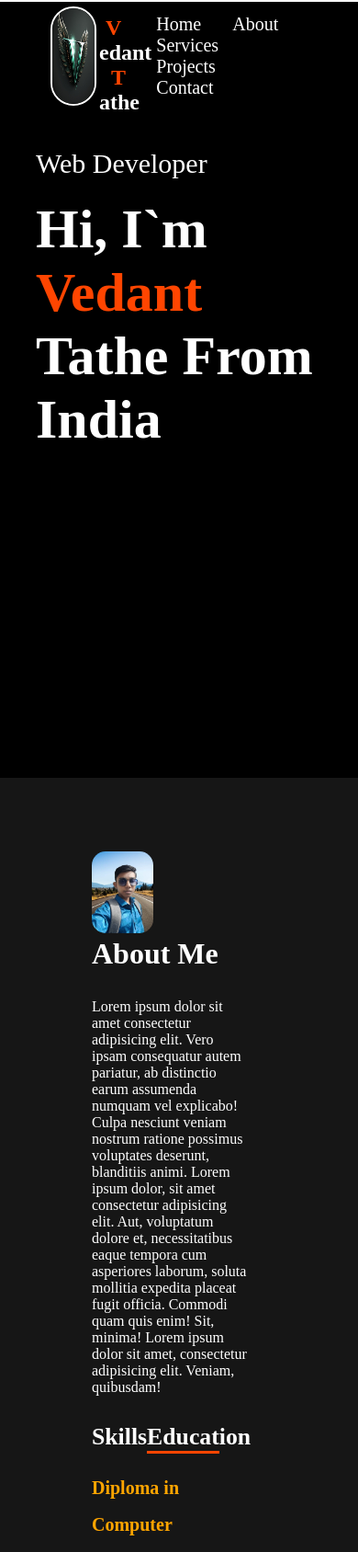
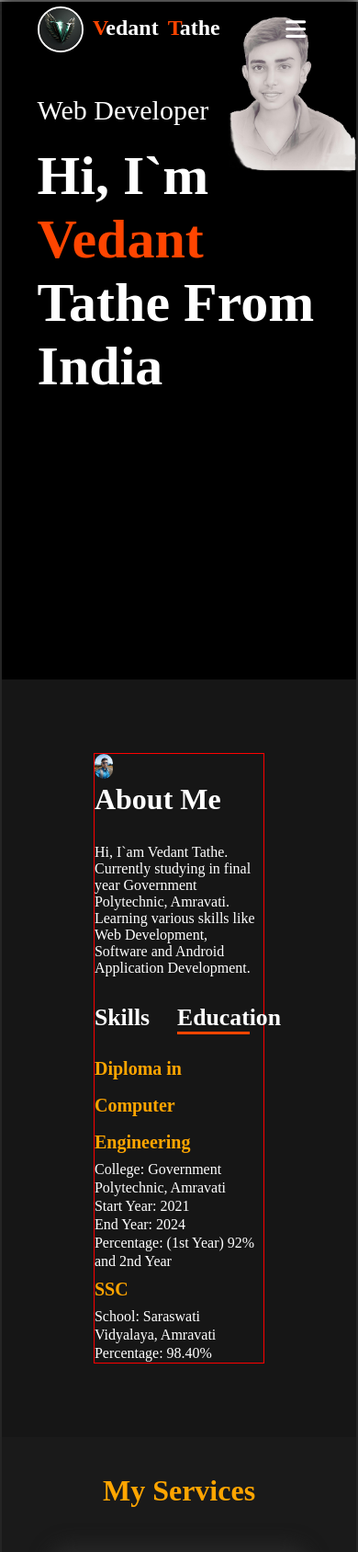
Before and after one commit to VedantTathe/Portfolio_Website, a PHP site: page / in a window 390 px wide. Shown: the top 1688 px of the page at 92% size. Run offline with PHP 8.4, Linux system fonts and the light colour scheme; some libraries are stand-ins or nearby versions.

Commit message:
responsive menubar and contact page added

```diff
--- a/css/style.css
+++ b/css/style.css
@@ -65,7 +65,7 @@ nav div h1 {
     display: inline-block;
 }
 
-nav>div {
+nav div:first-child {
     display: flex;
     height: 100%;
 
@@ -90,6 +90,10 @@ nav>div {
 .menu_scroll {
     position: fixed;
     right: 5vh;
+}
+
+.disp_conetents{
+    display: contents;
 }
 
 /* <------------hero section------------> */
@@ -410,7 +414,7 @@ nav>div {
 }
 
 .contact_left h1 {
-    margin-left: -25px;
+    margin-left: -18px;
 }
 
 .symbols i {
@@ -485,6 +489,14 @@ form button:hover {
     transform: translateY(-5px);
 }
 
+form>div{
+    text-align: center;
+}
+
+form button{width: 30%;
+
+
+}
 /* <------------copyright section----------> */
 
 .copyright_sec p {
@@ -503,10 +515,17 @@ form button:hover {
     color: orangered;
 }
 
+/* <---------bars and close bar icon--------> */
 
-/* <---making website responsive---> */
+#navbar i {
+    display: none;
+    /* background-color: red; */
+}
 
-@media only screen and (min-width: 1350px) {
+
+/* <---making website responsive for larger screens---> */
+
+@media only screen and (min-width: 1411px) {
 
     .second_div {
         margin: auto;
@@ -527,12 +546,187 @@ form button:hover {
         height: fit-content;
     }
 
-    .nav_scroll{
+    .nav_scroll {
         width: 70%;
     }
+
     .menu_scroll {
         position: fixed;
-        right: 35vh;
+        right: 50vh;
+        /* right: 34vh; */
     }
 
 }
+
+
+/* <---making website responsive for smaller screens---> */
+
+#navbar i:hover{
+    box-shadow: 0 0 1.25rem 0.625rem hsl(0deg 0% 15.38%);
+    /* display: inline; */
+    color: brown;
+    background-color: #2a2827;
+}
+
+@media only screen and (max-width: 1058px) {
+
+    .second_div {
+        margin: auto;
+        width: 99%;
+    }
+
+    .first_div {
+        background-color: #1f1f1f;
+    }
+
+    .third_div {
+        box-shadow: 0 0 1.25rem 0.625rem hsl(0deg 0% 15.38%);
+    }
+
+    #hero_page {
+        width: auto;
+        height: fit-content;
+    }
+
+    .nav_scroll {
+        width: 99%;
+
+    }
+
+    #hero_page {
+        background-size: 100%;
+        background-repeat: no-repeat;
+    }
+
+    #navbar i{
+        display: block;
+    }
+
+    #navbar i {
+        font-size: 25px;
+        cursor: pointer;
+    }
+
+    .nav_scroll .fa-bars {
+
+        margin-right: 10vh;
+    }
+
+    .about_menu {
+        margin: 20px 10px;
+    }
+
+    .about_menu h3 {
+        margin: 0px 40px 0px -10px;
+    }
+
+
+
+    .contact_left h1 {
+        font-size: 4vw;
+    }
+    .contact_left p {
+        display: flex;
+    }
+
+    #about_page img {
+        width: 120%;
+    }
+
+    #menubar{
+        background-color: #ca551c;
+        height: 100vh;
+        width: 60vw;
+        margin: auto;
+        position: fixed;
+        /* right: 0; */
+        right: -850px;
+        top: 0;
+        opacity: 92%;
+        z-index: 999;
+        border: 2px solid rgb(180, 81, 5);
+        box-shadow: 0 0 1.25rem 0.625rem hsla(16, 100%, 50%, 0.516);
+        padding: 3vw;
+        transition: right 0.5s;
+
+    }
+
+    #menubar li{
+        display: block;
+        padding: 5vh;
+        border: 1px solid rgba(158, 47, 47, 0.459);
+        text-align: center;
+    }
+
+
+
+    #menubar li:hover{
+        background-color: rgb(202, 117, 27);
+
+    }
+
+    #menubar a{
+        width: 100%;
+        display: block;
+        margin: 0;
+
+    }
+
+    #menubar a:hover{
+        box-shadow: 0 0 1.25rem 0.625rem hsl(0deg 0% 15.38%);
+
+    }
+
+    #menubar i{
+    /* border: 1px solid rgb(180, 81, 5); */
+    text-align: center;
+    }
+}
+
+
+
+@media only screen and (max-width: 950px) {
+
+    .nav_scroll .fa-bars {
+
+        margin-right: 5vh;
+    }
+
+    #navbar{
+        margin-left: 0;
+        padding-left: 10vw;
+    }
+
+
+    .row{
+        border: 1px solid red;
+        display: block;
+    }
+    .contact_left{
+        margin: 0;
+        padding: 0;
+        text-align: center;
+        border: 1px solid red;
+    }
+
+
+    .contact_left p{
+        margin: auto;
+        width: fit-content;
+    }
+
+    .contact_left h1{
+        /* color: red; */
+        font-size: 7vw;
+        margin: auto;
+        padding: 0px 0px 30px 0px;
+    }
+
+
+
+}
+
+#about_page img {
+    width: 20px;
+/* 120% */
+}
--- a/index.html
+++ b/index.html
@@ -26,13 +26,18 @@
                             </div>
 
                         </div>
-                        <ul id="menu">
+                        <div id="menu">
+                            <ul id="menubar">
+                                <i class="fa-solid fa-xmark" onclick="menuClose()"></i>
+
                                 <li><a href="#hero_page">Home</a></li>
                                 <li><a href="#about_page">About</a></li>
                                 <li><a href="#services_page">Services</a></li>
                                 <li><a href="#projects_page">Projects</a></li>
                                 <li><a href="#contacts_page">Contact</a></li>
                             </ul>
+                            <i class="fa-solid fa-bars" onclick="menuOpen()"></i>
+                        </div>
                     </nav>
 
                     <div id="hero_text">
@@ -51,18 +56,10 @@
                             </div>
                             <div class="about_col_2">
                                 <h1>About Me</h1>
-                                <p>Lorem ipsum dolor sit amet consectetur adipisicing elit. Vero ipsam consequatur autem
-                                    pariatur, ab distinctio earum assumenda numquam vel explicabo! Culpa nesciunt veniam
-                                    nostrum
-                                    ratione possimus voluptates deserunt, blanditiis animi. Lorem ipsum dolor, sit amet
-                                    consectetur adipisicing elit. Aut, voluptatum dolore et, necessitatibus eaque
-                                    tempora
-                                    cum
-                                    asperiores laborum, soluta mollitia expedita placeat fugit officia. Commodi quam
-                                    quis
-                                    enim!
-                                    Sit, minima! Lorem ipsum dolor sit amet, consectetur adipisicing elit. Veniam,
-                                    quibusdam!
+                                <p>
+                                    Hi, I`am Vedant Tathe. Currently studying in final year Government Polytechnic,
+                                    Amravati. Learning various skills like Web Development, Software and Android
+                                    Application Development.
                                 </p>
 
                                 <div class="about_menu">
@@ -181,6 +178,7 @@
                         <div class="row">
                             <div class="contact_left">
                                 <h1 class="contactme" style="color: orange;">Contact Me</h1>
+
                                 <p><a
                                         href="https://mail.google.com/mail/u/0/#inbox?compose=GTvVlcSPFrFFVwmLxKMHvrtjtlccwRcDMSjFLWLFDBPBdhbxMkFttsvwJPFDhldHPNzQTDTqvLJNq"><i
                                             class="fa-solid fa-paper-plane"></i></a>tathevedant70@gmail.com</p>
@@ -207,7 +205,9 @@
                                         required>
                                     <textarea class="form" name="Message" id="message" rows="6"
                                         placeholder="Your Message"></textarea>
-                                    <button class="form" type="submit" name="Button" id="button">Submit</button>
+
+                                    <div> <button class="form" type="submit" name="Button" id="button">Submit</button>
+                                    </div>
                                 </form>
                             </div>
                         </div>
@@ -224,7 +224,6 @@
         </div>
 
     </div>
-
 
 
 
@@ -257,13 +256,16 @@
         function scrollFunction() {
             if (document.body.scrollTop > 400 || document.documentElement.scrollTop > 400) {
                 var nav = document.getElementById("navbar");
+                var menubar = document.getElementById("menubar");
                 var menu = document.getElementById("menu");
 
                 nav.classList.add("nav_scroll");
-                menu.classList.add("menu_scroll");
+                menubar.classList.add("menu_scroll");
+                menu.classList.add("disp_conetents");
             } else {
                 document.getElementById("navbar").classList.remove("nav_scroll");
-                document.getElementById("menu").classList.remove("menu_scroll");
+                document.getElementById("menubar").classList.remove("menu_scroll");
+                document.getElementById("menu").classList.remove("disp_conetents");
             }
         }
 
@@ -281,8 +283,42 @@
                 destination.scrollIntoView({
                     behavior: 'smooth'
                 });
+                if(window.innerWidth <= 1058)
+                bars.style.right = "-850px";
+
             }
         }
+
+
+
+        //menubar for phones
+        var bars = document.getElementById("menubar");
+        var c = false;
+        function menuOpen() {
+            bars.style.right = "0"
+            c = true;
+        }
+        function menuClose() {
+            bars.style.right = "-850px";
+            c = false;
+        }
+
+        //close menu if user clicks outside the menu
+
+            document.addEventListener("click", function (event) {
+
+                if (event.target.closest("#menu"))
+                    return
+                else
+                if (c == true)
+                    bars.style.right = "-850px"
+
+            });
+
+
+
+
+
     </script>
 </body>
 
```
Lines whose indentation alone changed are shown as unchanged.
